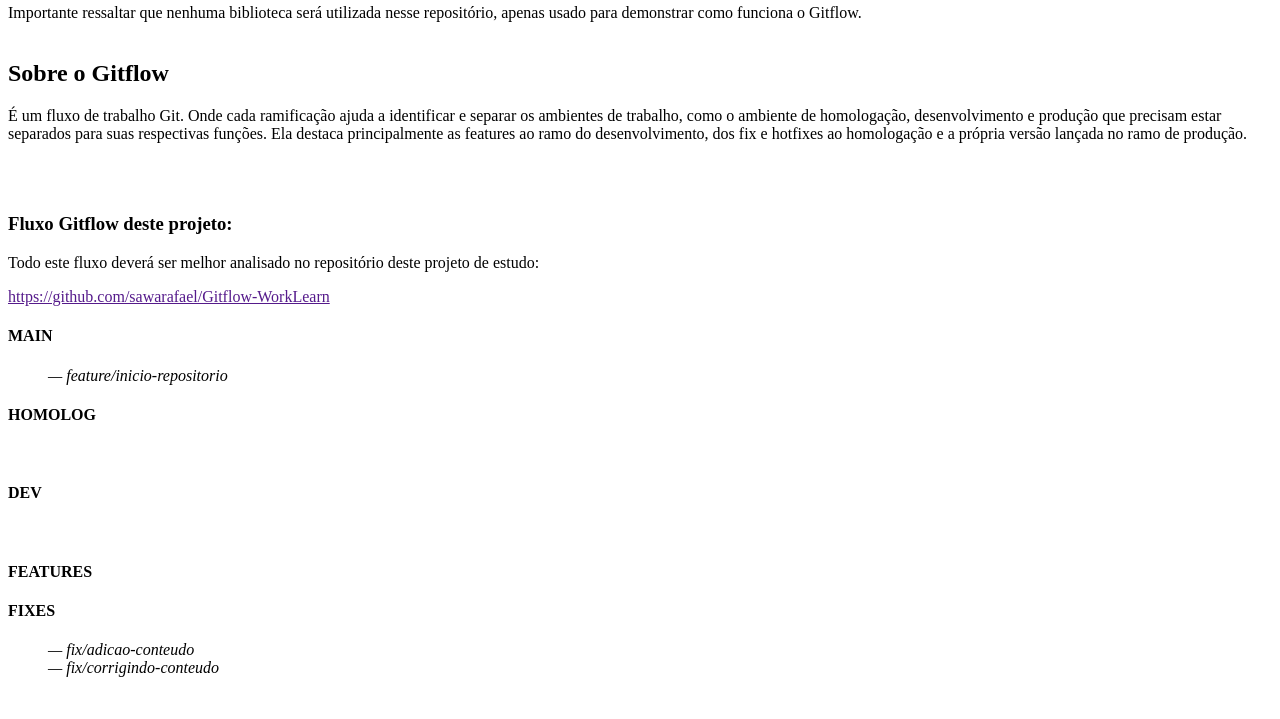
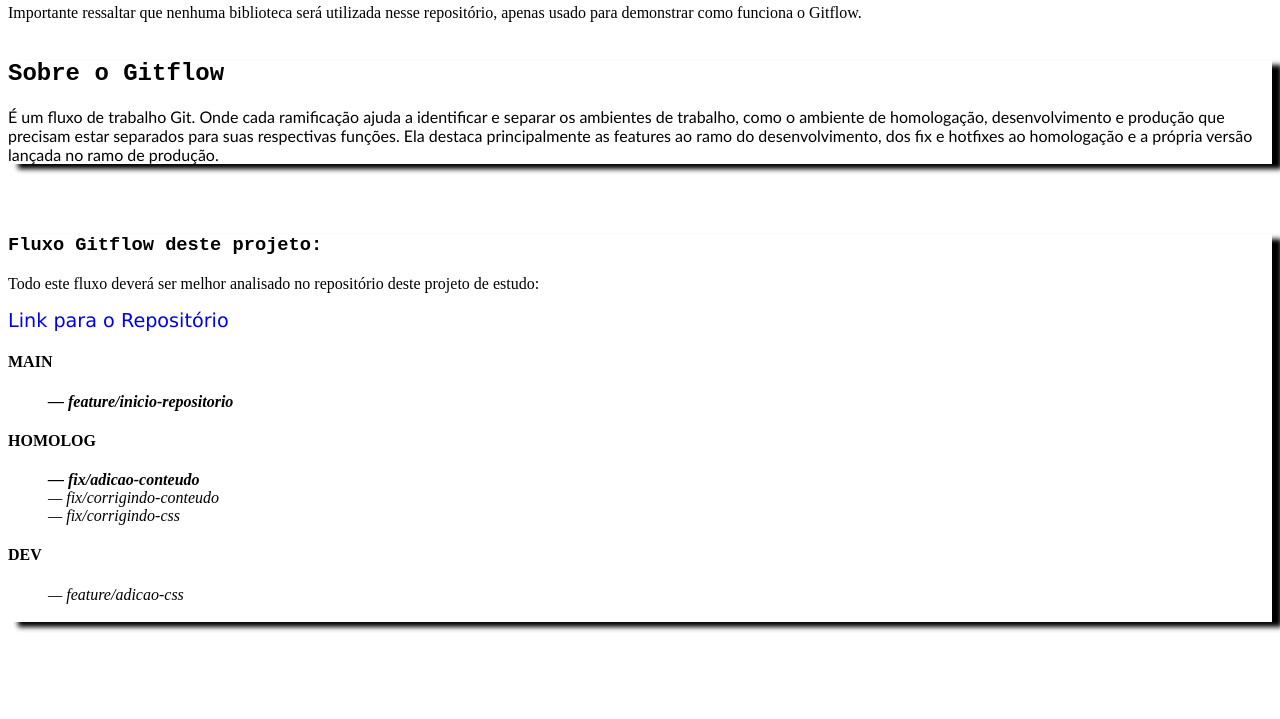
Before and after one commit to sawarafael/Gitflow-WorkLearn, a plain HTML site: page index.html in a window 1280 px wide. Shown: the part 89-808 px from the top of the page. Drawn offline with Linux system fonts and the light colour scheme.

Commit message:
feature/adicao-css

```diff
--- a/index.html
+++ b/index.html
@@ -1,6 +1,7 @@
 <html>
   <head>
     <title>GitFlow</title>
+    <link rel="stylesheet" href="style.css" />
   </head>
   <body>
     <header>
@@ -32,22 +33,31 @@
           Todo este fluxo deverá ser melhor analisado no repositório deste
           projeto de estudo:
           <p>
-            <a href=""> https://github.com/sawarafael/Gitflow-WorkLearn </a>
+            <a
+              style="text-decoration: none"
+              href="https://github.com/sawarafael/Gitflow-WorkLearn"
+            >
+              Link para o Repositório
+            </a>
           </p>
         </span>
       </div>
       <div>
         <dl>
           <dt><h4>MAIN</h4></dt>
-          <dd><i> — feature/inicio-repositorio </i></dd>
+          <dd>
+            <i><strong>— feature/inicio-repositorio </strong></i>
+          </dd>
           <dt><h4>HOMOLOG</h4></dt>
+          <dd>
+            <i><strong>— fix/adicao-conteudo</strong></i>
+          </dd>
+          <dd><i>— fix/corrigindo-conteudo</i></dd>
+          <dd><i>— fix/corrigindo-css</i></dd>
+          <dd></dd>
+          <dt><h4>DEV</h4></dt>
+          <dd><i>— feature/adicao-css</i></dd>
           <dd><br /></dd>
-          <dt><h4>DEV</h4></dt>
-          <dd><br /></dd>
-          <dt><h4>FEATURES</h4></dt>
-          <dt><h4>FIXES</h4></dt>
-          <dd><i>— fix/adicao-conteudo</i></dd>
-          <dd><i>— fix/corrigindo-conteudo</i></dd>
         </dl>
       </div>
     </section>
--- /dev/null
+++ b/style.css
@@ -0,0 +1,20 @@
+section {
+  border-top: 1px black;
+  box-sizing: border-box;
+  box-shadow: 10px 5px 5px black;
+}
+
+h2,
+h3 {
+  font-family: "Courier New", Courier, monospace;
+}
+
+p {
+  font-family: "Gill Sans", "Gill Sans MT", Calibri, "Trebuchet MS", sans-serif;
+}
+
+a {
+  font-family: "Lucida Sans", "Lucida Sans Regular", "Lucida Grande",
+    "Lucida Sans Unicode", Geneva, Verdana, sans-serif;
+  font-size: larger;
+}
```
